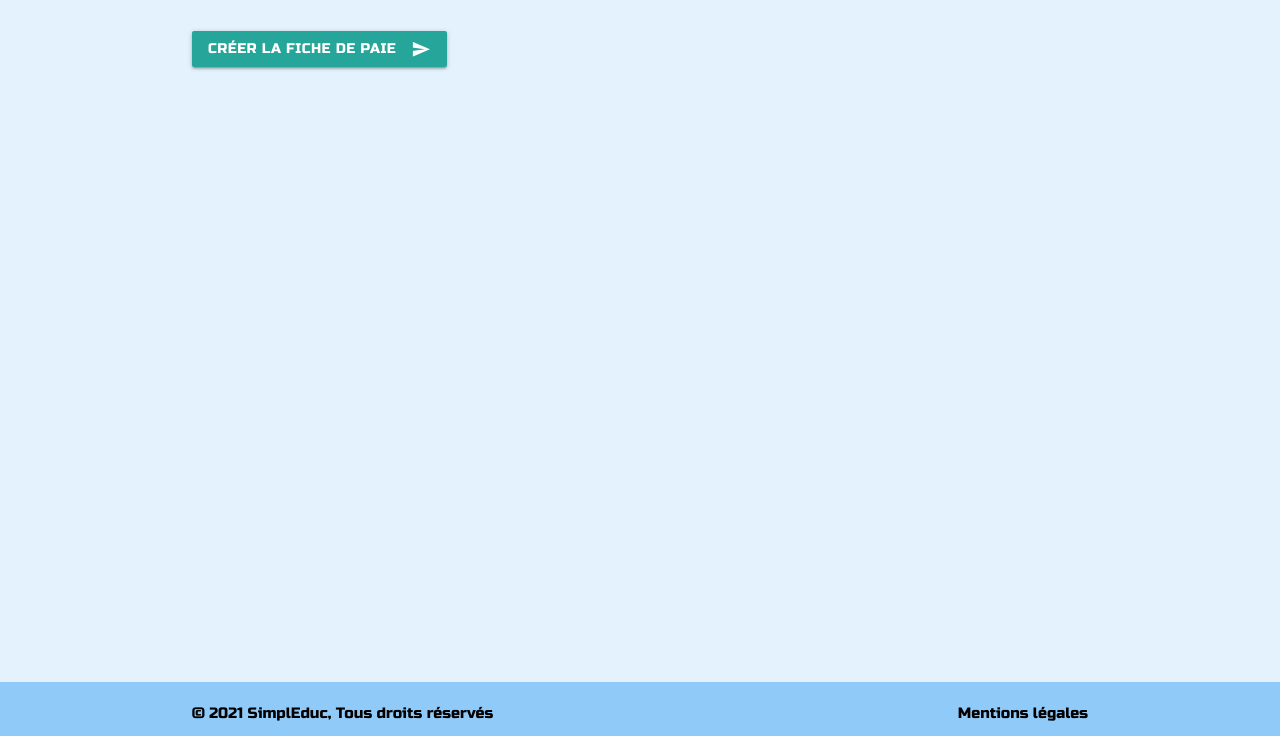
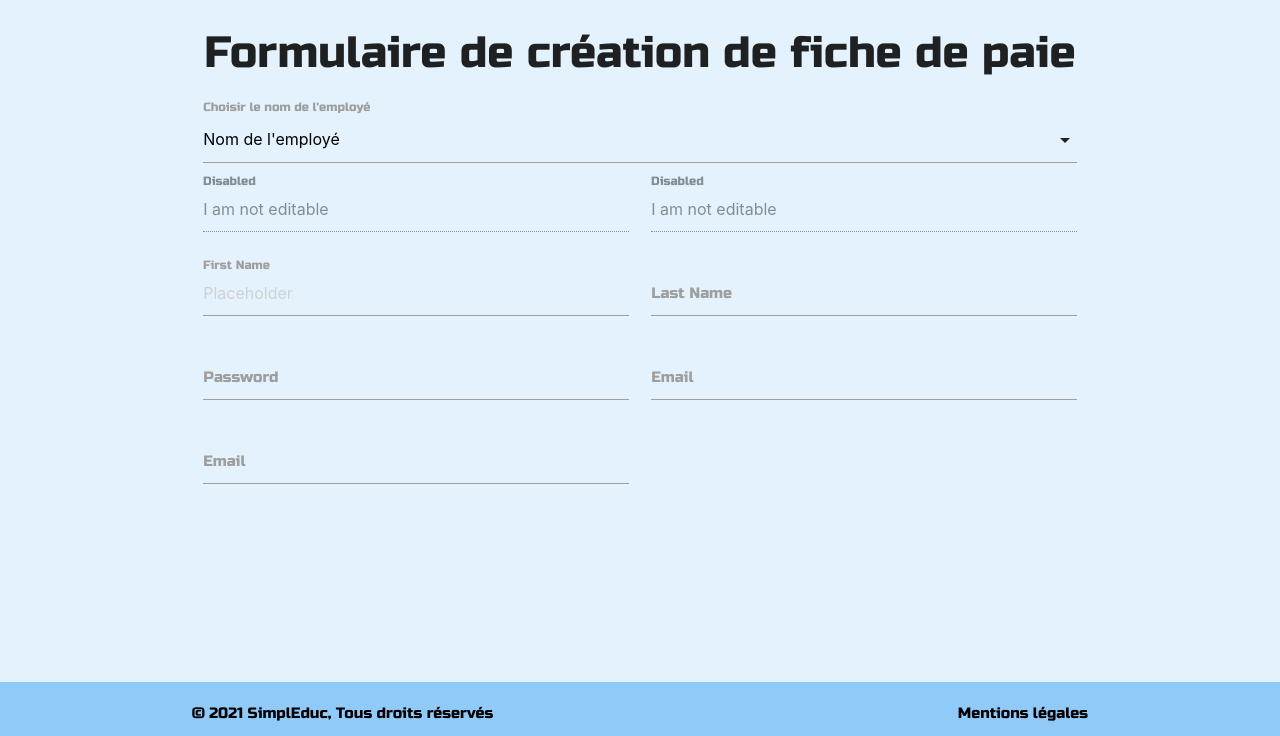
Before and after one commit to LgmMesCompetences/Simpleduc, a PHP site: template src/vue/paycheck/newPayCheck.html.twig in a window 1280 px wide. Shown: the part 64-800 px from the top of the page. Run offline with PHP 8.4, Linux system fonts and the light colour scheme; the template is opened without the code that fills it, so the values that code supplies are empty; some libraries are stand-ins or nearby versions.

Commit message:
begin controler

```diff
--- a/src/modele/User.php
+++ b/src/modele/User.php
@@ -19,7 +19,7 @@ class User{
         $this->get = $this->db->prepare("select U.*, F.libelle from User U join Fonction F on U.fonction = F.id where U.id=:id");
         $this->insert = $this->db->prepare("insert into User (nom, prenom, email, password, dateEmbauche, fonction) values (:nom, :prenom, :email, :password, :dateEmbauche, :fonction)");
         $this->updateByUser = $this->db->prepare("UPDATE User set nom=:nom, prenom=:prenom, email=:email where id=:id;");
-        $this->select = $db->prepare("select u.id, nom, prenom, email, dateEmbauche, f.libelle as libellefonction from User u, Fonction f where u.fonction = f.id order by nom");
+        $this->select = $db->prepare("select u.id, nom, prenom, email, dateEmbauche, numSecu, f.libelle as libellefonction from User u, Fonction f where u.fonction = f.id order by nom");
         $this->selectSpeFonction = $db->prepare("select u.id, nom, prenom, email, dateEmbauche, f.libelle as libellefonction from  User u JOIN Fonction f ON  u.fonction = f.id where u.fonction=:foncId order by nom");
         $this->delete = $db->prepare("delete from User where id=:id");
         $this->updateMdp = $this->db->prepare("update User set password=:password where id=:id");
@@ -94,7 +94,7 @@ class User{
     public function selectSpeFonction($foncId){
         $this->selectSpeFonction->execute(array(':foncId'=>$foncId));
         if ($this->selectSpeFonction->errorCode()!=0){
-            print_r($this->selectSpeFonction->errocInfo());
+            print_r($this->selectSpeFonction->errorInfo());
         }
         return $this->selectSpeFonction->fetchAll();
     }
--- a/src/vue/paycheck/newPayCheck.html.twig
+++ b/src/vue/paycheck/newPayCheck.html.twig
@@ -3,24 +3,67 @@
 
 {% block contenu %}
 
+
 <div class="container">
+<h3 class="center-align">Formulaire de création de fiche de paie</h3>
+
     <div class="row">
-        <form action="ajout" method="post">
-            <div class="input-field col s12">
-                <select>
-                    <option value="" disabled selected>Choose your option</option>
-                    <option value="1">Option 1</option>
-                </select>
-                <label>Materialize Select</label>
+        <form class="col s12">
+            <div class="row">
+                <div class="col s12">
+                    <label>Choisir le nom de l'employé</label>
+                    <select>
+                        <option value="" disabled selected>Nom de l'employé</option>
+                        {% for u in user %}
+                        <option value={{ u.id }}>{{ u.nom }} {{ u.prenom }}, {{ u.libellefonction }}</option>
+                        {% endfor %}
+                    </select>
+                </div>
+                <div class="input-field col s6">
+                    <input disabled value="I am not editable" id="disabled" type="text" class="validate">
+                    <label for="disabled">Disabled</label>
+                </div>
+                <div class="input-field col s6">
+                    <input disabled value="I am not editable" id="disabled" type="text" class="validate">
+                    <label for="disabled">Disabled</label>
+                </div>
+
+                <div class="input-field col s6">
+                    <input placeholder="Placeholder" id="first_name" type="text" class="validate">
+                    <label for="first_name">First Name</label>
+                </div>
+                <div class="input-field col s6">
+                    <input id="last_name" type="text" class="validate">
+                    <label for="last_name">Last Name</label>
+                </div>
+
+                <div class="input-field col s6">
+                    <input id="password" type="password" class="validate">
+                    <label for="password">Password</label>
+                </div>
+                <div class="input-field col s6">
+                    <input id="email" type="email" class="validate">
+                    <label for="email">Email</label>
+                </div>
+                <div class="input-field col s6">
+                    <input id="email" type="email" class="validate">
+                    <label for="email">Email</label>
+                </div>
             </div>
-
-
-            <button class="btn waves-effect waves-light" type="submit" name="btCreer">Créer la fiche de paie
-                <i class="material-icons right">send</i>
-            </button>
         </form>
     </div>
 </div>
 
 
+
+
 {% endblock %}
+
+{% block javascript %}
+     <script>
+   $(document).ready(function(){
+    $('select').formSelect();
+  });
+
+ </script>
+{% endblock %}
--- a/src/vue/security/ajout.html.twig
+++ b/src/vue/security/ajout.html.twig
@@ -36,7 +36,7 @@
                 <input id="email" type="email" name="email">
                 <label for="email">Email</label>
             </div>
-            <div class="input-field col s12">
+            <div class="col s12">
                 <i class="material-icons prefix">today</i>
                 <input id="dateEmbauche" type="date" name="dateEmbauche">
                 <label for="dateEmbauche">Date d'embauche</label>
```
Also changed, not shown: src/controleur/payCheckControleur.php (+7 -8 lines).
